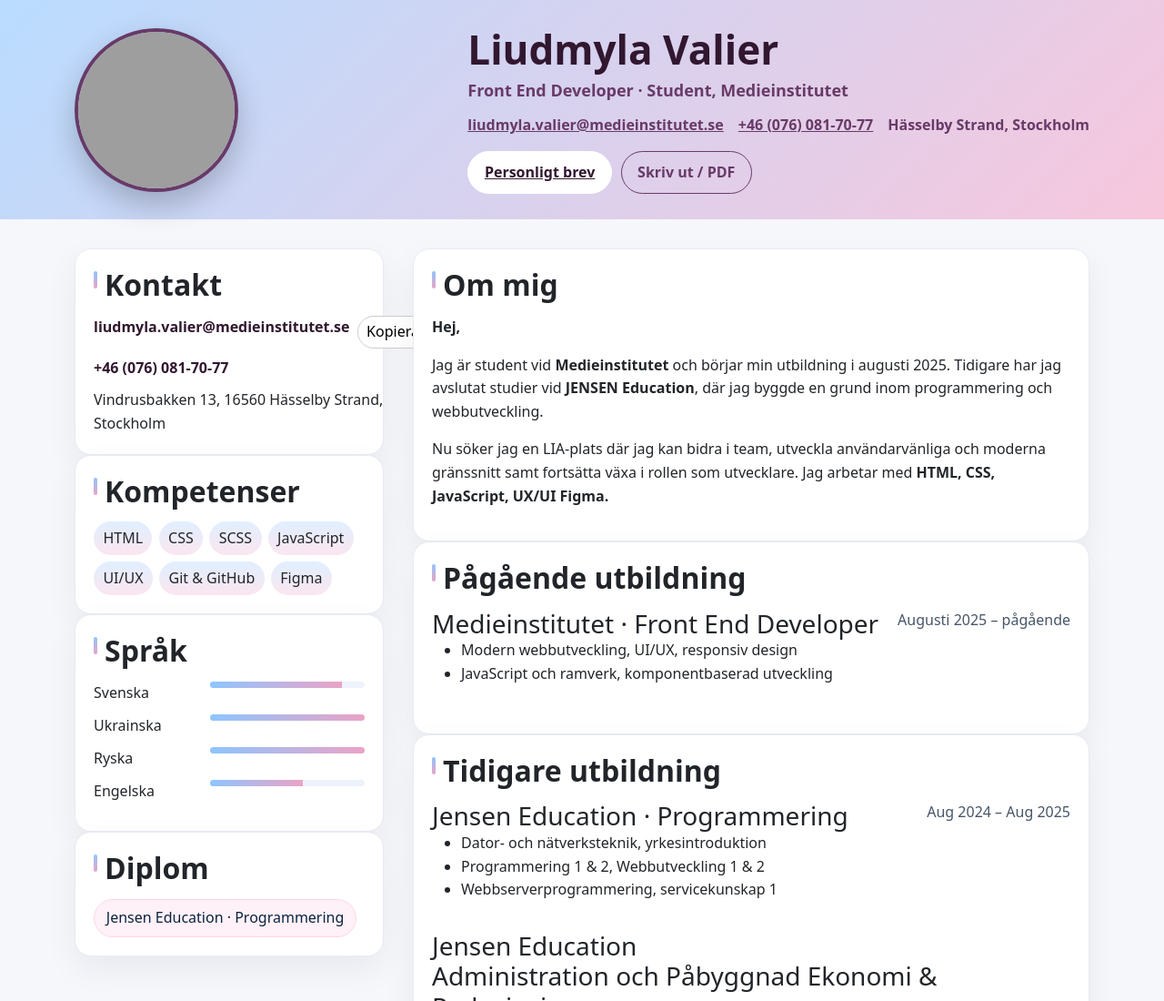
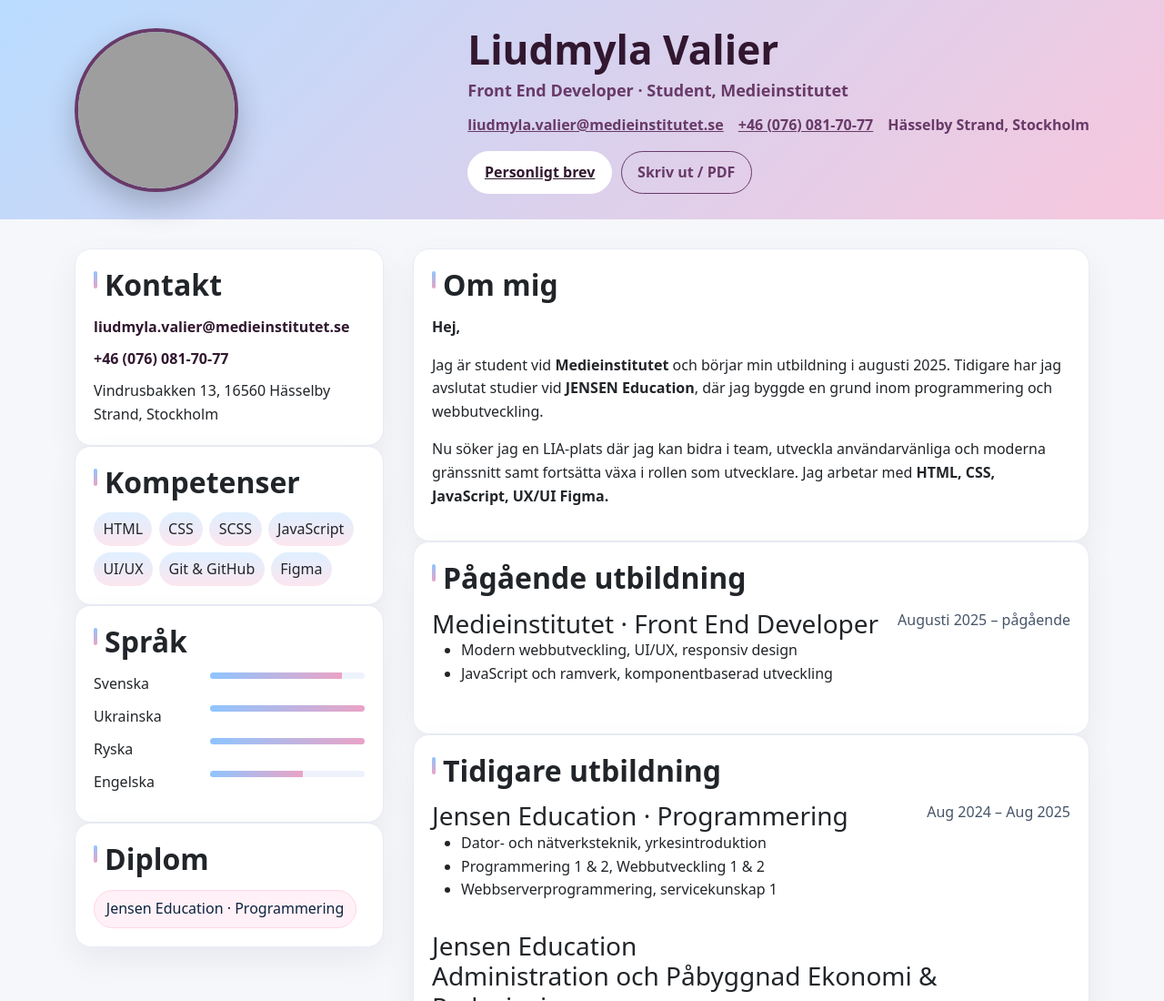
Before and after one commit to Valersha88888888/cv-och-personligt-brev-, a plain HTML site: page index.html in a window 1280 px wide. Shown: the top 1100 px of the page at 91% size. Drawn offline with nearby package versions, Linux system fonts and the light colour scheme; grey boxes are pictures that could not be loaded.

Commit message:
Fix HTML formatting and structure

```diff
--- a/index.html
+++ b/index.html
@@ -53,13 +53,7 @@
               <a href="mailto:liudmyla.valier@medieinstitutet.se">
                 liudmyla.valier@medieinstitutet.se
               </a>
-              <button
-                class="copy-btn"
-                type="button"
-                data-copy-email="liudmyla.valier@medieinstitutet.se"
-              >
-                Kopiera
-              </button>
+
             </div>
 
             <a href="tel:+46760817077">+46 (076) 081-70-77</a>
```
